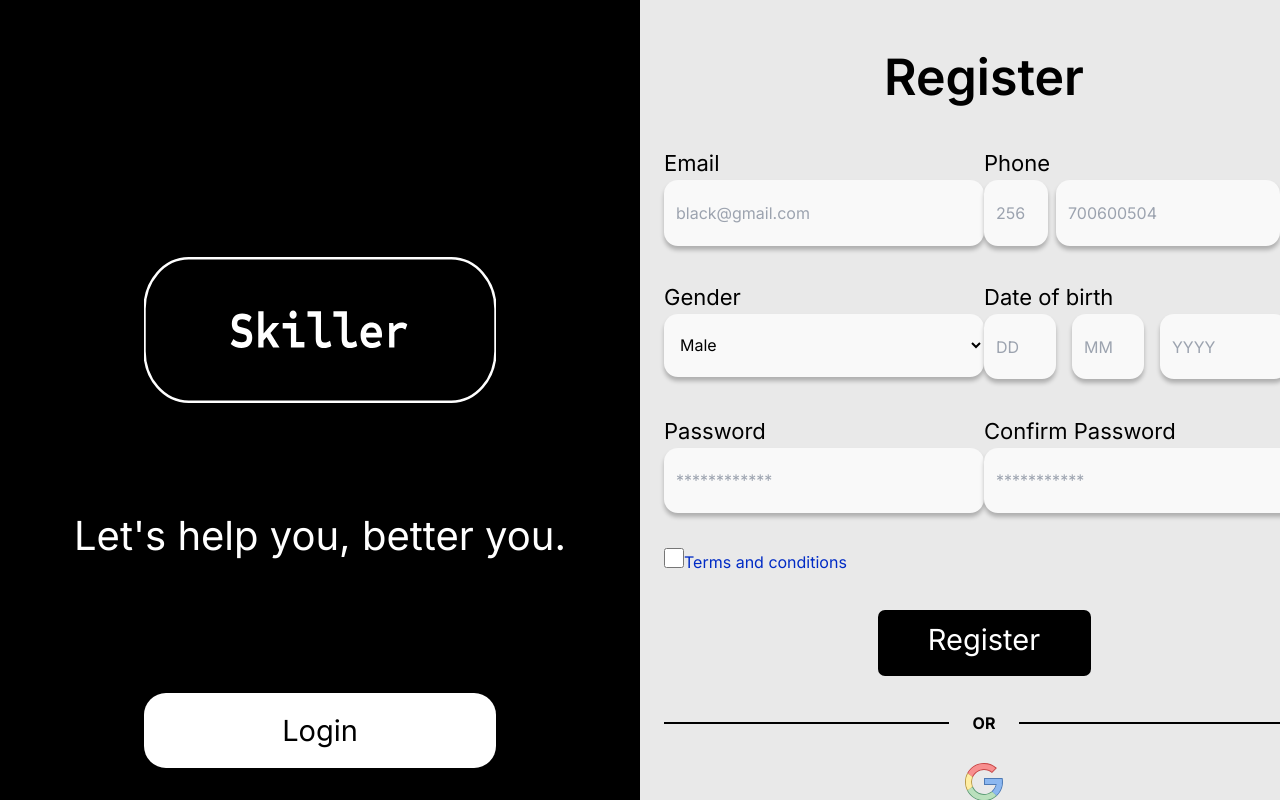
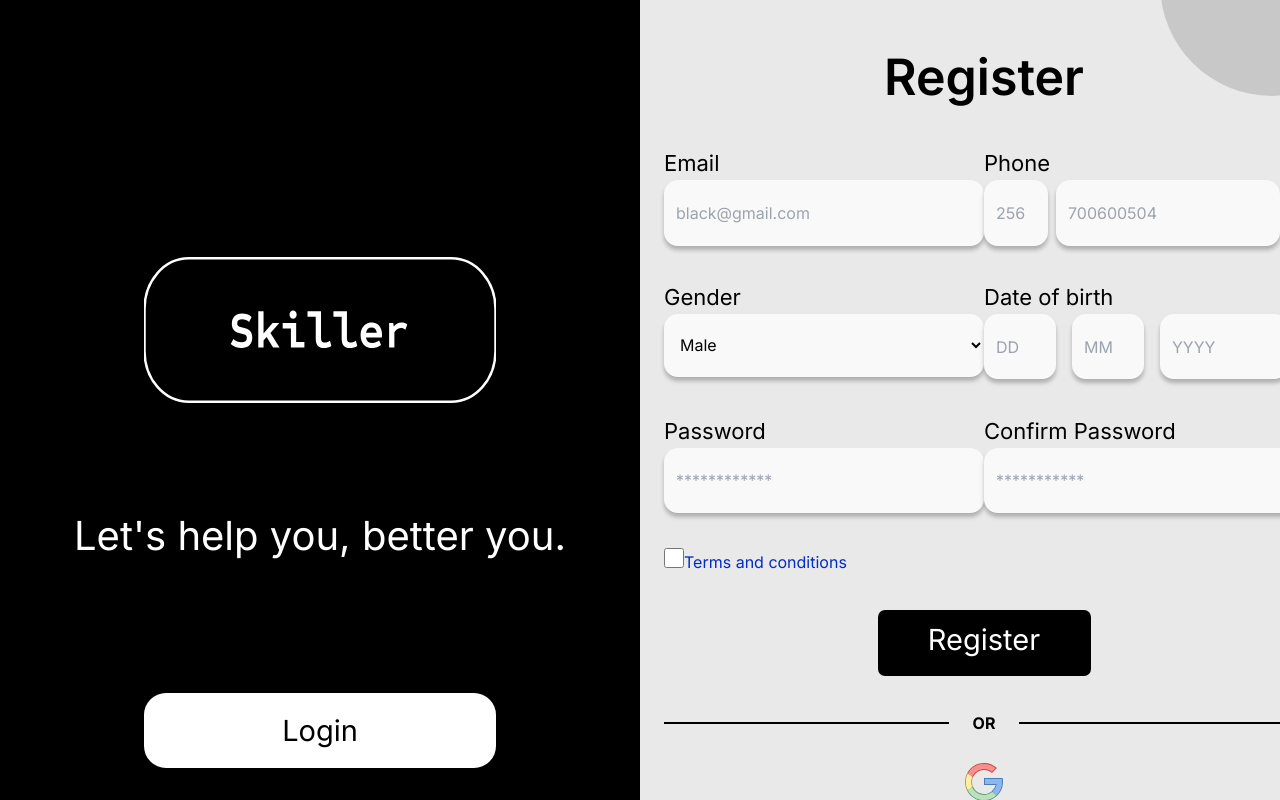
Before and after one commit to marks-eduhub/skiller-frontend, a Next.js app: page /auth/register in a window 1280 px wide. Built offline with nearby package versions, Linux system fonts and the light colour scheme.

Commit message:
add bubble

```diff
--- a/components/RegisterForm/signupForm.tsx
+++ b/components/RegisterForm/signupForm.tsx
@@ -5,7 +5,10 @@ import Link from "next/link";
 
 export default function SignUp() {
   return (
-    <div className="bg-[#E9E9E9] h-screen  w-[100%] flex flex-col p-[1.5rem] text-black items-center overflow-y-auto">
+    <div className="bg-[#E9E9E9] h-screen  w-[100%] flex flex-col p-[1.5rem] text-black items-center  overflow-y-auto overflow-x-hidden
+    relative
+    ">
+     <div className="fixed -top-[8rem] -right-[6.5rem] h-[14rem] w-[14rem]  bg-black opacity-[14%] transform rounded-full " />
       <h2 className="font-[600] text-[50px] mt-[1rem]">
         {data.registerForm.title}
       </h2>
```
